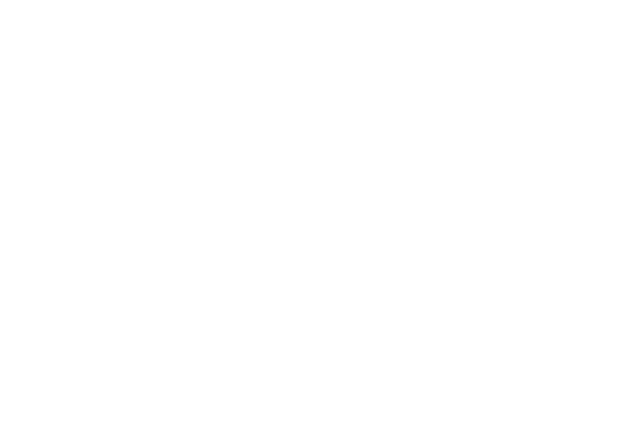
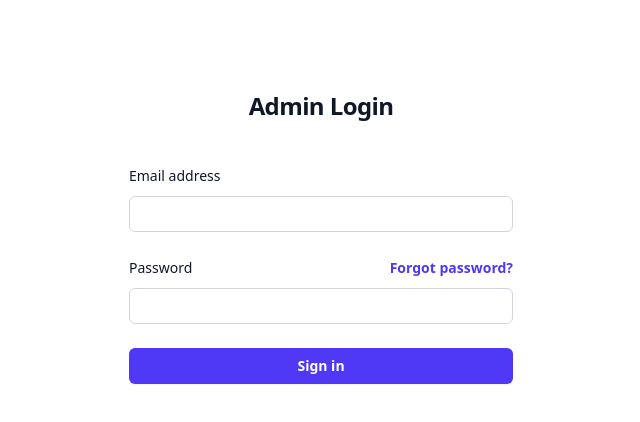
Before and after one commit to ompsuthar9000/APP_MERN, a React (Vite) app in the folder frontend/: page / in a window 1280 px wide. Before the commit this address had no page. Shown: the top 422 px of the page, without its empty margins (319-959 px from the left). Built offline with nearby package versions, Linux system fonts and the light colour scheme.

Commit message:
updated code

```diff
--- a/frontend/src/App.jsx
+++ b/frontend/src/App.jsx
@@ -9,7 +9,7 @@ const App = () => {
       <Routes>
         <Route path="/register/customer" element={<CustomerRegister />} />
         <Route path="/register/admin" element={<AdminRegister />} />
-        <Route path="/login/admin" element={<AdminLogin />} />
+        <Route path="/" element={<AdminLogin />} />
       </Routes>
     </Router>
   );
```
Also changed, not shown: frontend/src/pages/AdminRegister.jsx (indentation only), 1 other file (tests, documents, lock files or other folders).
